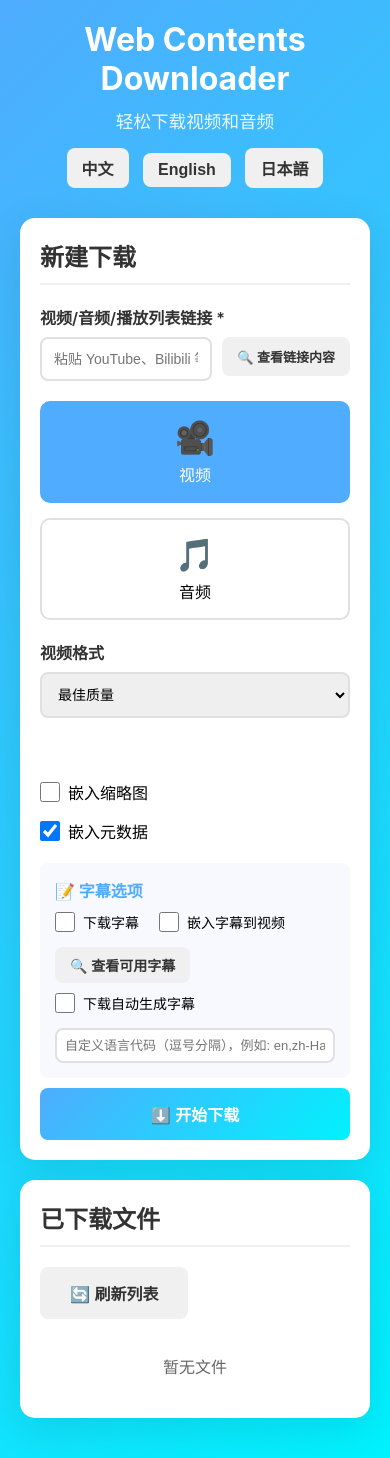
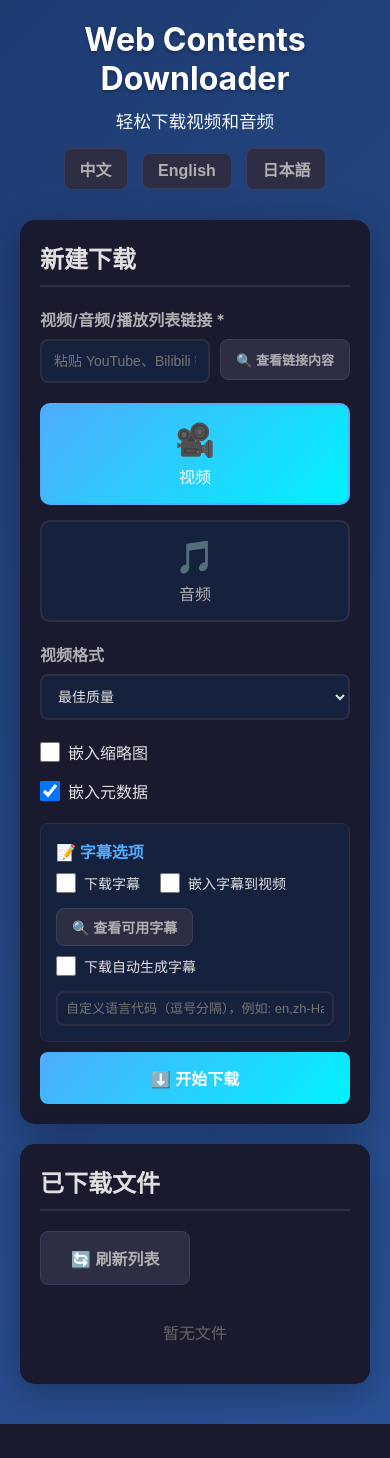
Before and after one commit to GaolZiny/yt-dlp-webui, a Flask app: page / in a window 390 px wide. After the commit the page ends 1424 px from the top, so only its background shows below. Run offline with Flask 3, Linux system fonts and the light colour scheme; data that the repository does not hold is empty; parts of the project's set-up code (start-up, migrations or seed data) failed here and were passed over; some libraries are stand-ins or nearby versions.

Commit message:
Design: Apply dark mode theme and optimize spacing
Changes:
1. Applied professional dark mode color scheme
   - Background: Deep blue gradient (#1e3c72 → #2a5298)
   - Cards: Dark navy (#1a1a2e) with increased shadow
   - Text: Light gray (#e0e0e0) for primary, #b0b0b0 for secondary
   - Inputs: Dark background (#16213e) with subtle borders
   - Buttons: Dark gray (#2d2d44) with hover states
   - Active states: Keep bright blue gradient for contrast

2. Comprehensive dark mode updates
   - Form inputs and selects: Dark backgrounds with light text
   - Mode selector: Dark cards with blue active state
   - Progress bars: Dark container with blue fill
   - File items: Dark backgrounds with proper contrast
   - Playlist items: Consistent dark styling
   - Subtitle options: Dark container with proper borders
   - Dynamic subtitle checkboxes: Dark backgrounds

3. Fixed excessive spacing issue
   - Reduced min-height: 120px → 75px
   - Much better balance between preventing jumps and avoiding gaps
   - Comfortable spacing without unnecessary whitespace

4. Enhanced visual hierarchy
   - Added text shadow to main heading for depth
   - Proper color contrast for accessibility
   - Subtle borders to define sections (#2d2d44)
   - Hover states for better interactivity

Color Palette:
- Background: #1e3c72, #2a5298 (deep blue gradient)
- Primary card: #1a1a2e (dark navy)
- Secondary bg: #16213e (darker blue)
- Borders: #2d2d44, #3d3d5c (subtle gray-blue)
- Text primary: #e0e0e0 (light gray)
- Text secondary: #b0b0b0 (medium gray)
- Text tertiary: #888 (dim gray)
- Accent: #4facfe, #00f2fe (blue gradient)

Benefits:
✅ Much easier on the eyes
✅ Professional, modern dark aesthetic
✅ Perfect for long usage sessions
✅ Reduced spacing - better layout density
✅ Maintains excellent readability
✅ Consistent dark theme across all elements
✅ Blue accents pop against dark background
✅ No more jarring bright white

Technical notes:
- All inline styles updated for dark mode
- JavaScript-generated elements styled appropriately
- Maintains responsive design
- Optimized min-height for smooth transitions

```diff
--- a/templates/index.html
+++ b/templates/index.html
@@ -17,7 +17,7 @@
 
         body {
             font-family: -apple-system, BlinkMacSystemFont, 'Segoe UI', Roboto, 'Helvetica Neue', Arial, sans-serif;
-            background: linear-gradient(135deg, #4facfe 0%, #00f2fe 100%);
+            background: linear-gradient(135deg, #1e3c72 0%, #2a5298 100%);
             min-height: 100vh;
             padding: 20px;
         }
@@ -36,19 +36,21 @@
         .header h1 {
             font-size: 2.5em;
             margin-bottom: 10px;
+            text-shadow: 0 2px 4px rgba(0,0,0,0.3);
         }
 
         .header p {
             font-size: 1.1em;
-            opacity: 0.9;
+            opacity: 0.95;
         }
 
         .main-card {
-            background: white;
+            background: #1a1a2e;
             border-radius: 15px;
             padding: 30px;
-            box-shadow: 0 10px 40px rgba(0, 0, 0, 0.1);
+            box-shadow: 0 10px 40px rgba(0, 0, 0, 0.3);
             margin-bottom: 20px;
+            color: #e0e0e0;
         }
 
         .form-group {
@@ -59,7 +61,7 @@
             display: block;
             margin-bottom: 8px;
             font-weight: 600;
-            color: #333;
+            color: #b0b0b0;
         }
 
         .form-group input[type="text"],
@@ -67,10 +69,12 @@
         .form-group input[type="number"] {
             width: 100%;
             padding: 12px;
-            border: 2px solid #e0e0e0;
+            border: 2px solid #2d2d44;
             border-radius: 8px;
             font-size: 14px;
             transition: border-color 0.3s;
+            background: #16213e;
+            color: #e0e0e0;
         }
 
         .form-group input[type="text"]:focus,
@@ -89,21 +94,24 @@
         .mode-option {
             flex: 1;
             padding: 15px;
-            border: 2px solid #e0e0e0;
+            border: 2px solid #2d2d44;
             border-radius: 10px;
             cursor: pointer;
             text-align: center;
             transition: all 0.3s;
+            background: #16213e;
+            color: #b0b0b0;
         }
 
         .mode-option:hover {
             border-color: #4facfe;
-            background: #f0f9ff;
+            background: #1a2845;
+            color: #e0e0e0;
         }
 
         .mode-option.active {
             border-color: #4facfe;
-            background: #4facfe;
+            background: linear-gradient(135deg, #4facfe 0%, #00f2fe 100%);
             color: white;
         }
 
@@ -125,7 +133,7 @@
 
         /* Fix jumping issue when switching between audio and video modes */
         #audioOptions, #videoOptions {
-            min-height: 120px;
+            min-height: 75px;
         }
 
         .checkbox-group {
@@ -173,12 +181,14 @@
         }
 
         .btn-secondary {
-            background: #f0f0f0;
-            color: #333;
+            background: #2d2d44;
+            color: #b0b0b0;
+            border: 1px solid #3d3d5c;
         }
 
         .btn-secondary:hover {
-            background: #e0e0e0;
+            background: #3d3d5c;
+            color: #e0e0e0;
         }
 
         .btn-danger {
@@ -324,20 +338,20 @@
 
         .playlist-video-title {
             font-weight: 600;
-            color: #333;
+            color: #e0e0e0;
             margin-bottom: 4px;
         }
 
         .playlist-video-duration {
             font-size: 12px;
-            color: #666;
+            color: #888;
         }
 
         h2 {
-            color: #333;
+            color: #e0e0e0;
             margin-bottom: 20px;
             padding-bottom: 10px;
-            border-bottom: 2px solid #f0f0f0;
+            border-bottom: 2px solid #2d2d44;
         }
 
         h3 {
@@ -483,7 +497,7 @@
                 </div>
 
                 <!-- Subtitle options -->
-                <div style="margin-top: 20px; padding: 15px; background: #f8f9ff; border-radius: 8px;">
+                <div style="margin-top: 20px; padding: 15px; background: #16213e; border-radius: 8px; border: 1px solid #2d2d44;">
                     <h3 style="margin-bottom: 10px; font-size: 16px;" data-i18n="subtitle.title">📝 字幕选项</h3>
 
                     <!-- Subtitle checkboxes in one line with smaller font -->
@@ -906,17 +920,17 @@
                 if (validSubtitles.length > 0) {
                     html = validSubtitles.map(lang => {
                         return `
-                            <label style="display: flex; align-items: center; gap: 4px; font-size: 13px; cursor: pointer; padding: 4px 8px; background: #f0f0f0; border-radius: 4px;">
+                            <label style="display: flex; align-items: center; gap: 4px; font-size: 13px; cursor: pointer; padding: 4px 8px; background: #2d2d44; border-radius: 4px; color: #b0b0b0; border: 1px solid #3d3d5c;">
                                 <input type="checkbox" class="available-subtitle-lang" value="${lang}" style="width: 16px; height: 16px;" />
                                 <span>${lang}</span>
                             </label>
                         `;
                     }).join('');
                 } else {
-                    html = `<div style="color: #999;">${t('subtitle.no_subs_available')}</div>`;
+                    html = `<div style="color: #888;">${t('subtitle.no_subs_available')}</div>`;
                 }
             } else {
-                html = `<div style="color: #999;">${t('subtitle.no_subs_available')}</div>`;
+                html = `<div style="color: #888;">${t('subtitle.no_subs_available')}</div>`;
             }
 
             list.innerHTML = html;
```
Also changed, not shown: other parts of templates/index.html (+16 -11 lines).
